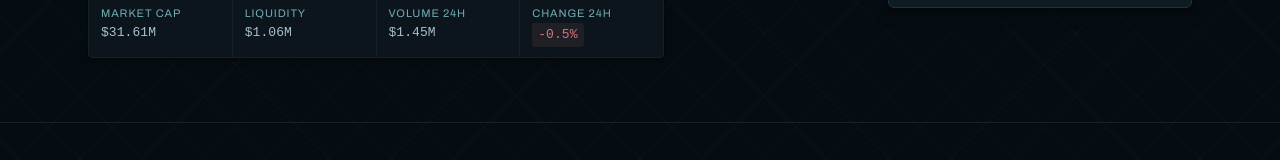
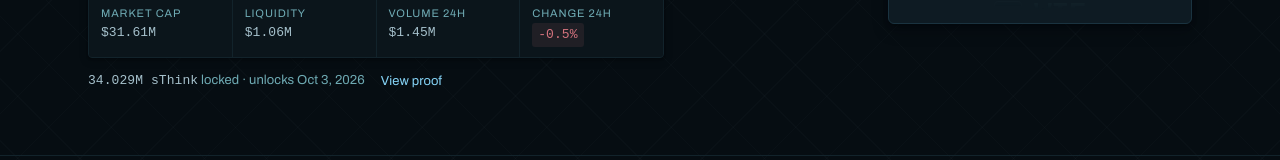
Before and after one commit to sThinkfundao/sThink-ecosystem, a React (Vite) app: page / in a window 1280 px wide. Shown: the part 472-632 px from the top of the page. Built offline with nearby package versions, Linux system fonts and the light colour scheme; no server answers; a web font is replaced by a local one.

Commit message:
Add token lock proof line below the market strip

```diff
--- a/src/config.ts
+++ b/src/config.ts
@@ -22,6 +22,11 @@ export interface ExternalConfig {
   };
   repo: Maybe<string>;
   docs: Maybe<string>;
+  /**
+   * Token lock proof. Amount and date are display strings copied verbatim
+   * from the lock page — never parsed, reformatted, or recomputed here.
+   */
+  lock: Maybe<{ amount: string; unlockDate: string; url: string }>;
 }
 
 export const external: ExternalConfig = {
@@ -31,6 +36,12 @@ export const external: ExternalConfig = {
   },
   repo: "https://github.com/sThinkfundao/sThink-ecosystem",
   docs: null,
+  lock: {
+    amount: "34.029M sThink",
+    // Source page states 1:00 AM GMT+8; the line shows the date only.
+    unlockDate: "Oct 3, 2026",
+    url: "https://app.streamflow.finance/contract/solana/mainnet/7uWwQX4hbB6XKAjTZ6vJu4XRNvWp2KsHn2394SsGQ6SJ",
+  },
 };
 
 /** Rendered in the CA bar while `contractAddress` is null. */
--- a/src/features/hero/Hero.tsx
+++ b/src/features/hero/Hero.tsx
@@ -7,6 +7,7 @@ import type { QuoteKind } from "../../lib/quoteKinds.ts";
 import CaBar from "./CaBar.tsx";
 import SocialLinks from "./SocialLinks.tsx";
 import MarketStrip from "./MarketStrip.tsx";
+import LockProof from "./LockProof.tsx";
 import HowPairingWorks from "./HowPairingWorks.tsx";
 
 /* One pass through the quote categories, then rest back on the first. */
@@ -64,6 +65,7 @@ export default function Hero() {
           </div>
           <div className="mt-4 max-w-xl">
             <MarketStrip />
+            <LockProof />
           </div>
         </div>
 
--- /dev/null
+++ b/src/features/hero/LockProof.tsx
@@ -0,0 +1,30 @@
+import { external, isSet } from "../../config.ts";
+
+/*
+ * A static claim driven by config: one line, no fetch, no countdown.
+ * "unlocks <date>" stays true after the date passes, where a LOCKED badge
+ * or "locked until" would not. With no lock configured it renders nothing —
+ * absence of a lock is not something to advertise.
+ */
+export default function LockProof() {
+  const lock = external.lock;
+  if (!isSet(lock)) return null;
+
+  return (
+    <p className="mt-3 flex flex-wrap items-center gap-x-3 gap-y-1 text-ui text-teal">
+      <span>
+        <span className="font-mono text-steel">{lock.amount}</span> locked · unlocks{" "}
+        {lock.unlockDate}
+      </span>
+      <a
+        href={lock.url}
+        target="_blank"
+        rel="noopener noreferrer"
+        aria-label="View the token lock proof on Streamflow"
+        className="hit px-1 text-sky transition-colors duration-100 hover:text-ice"
+      >
+        View proof
+      </a>
+    </p>
+  );
+}
```
